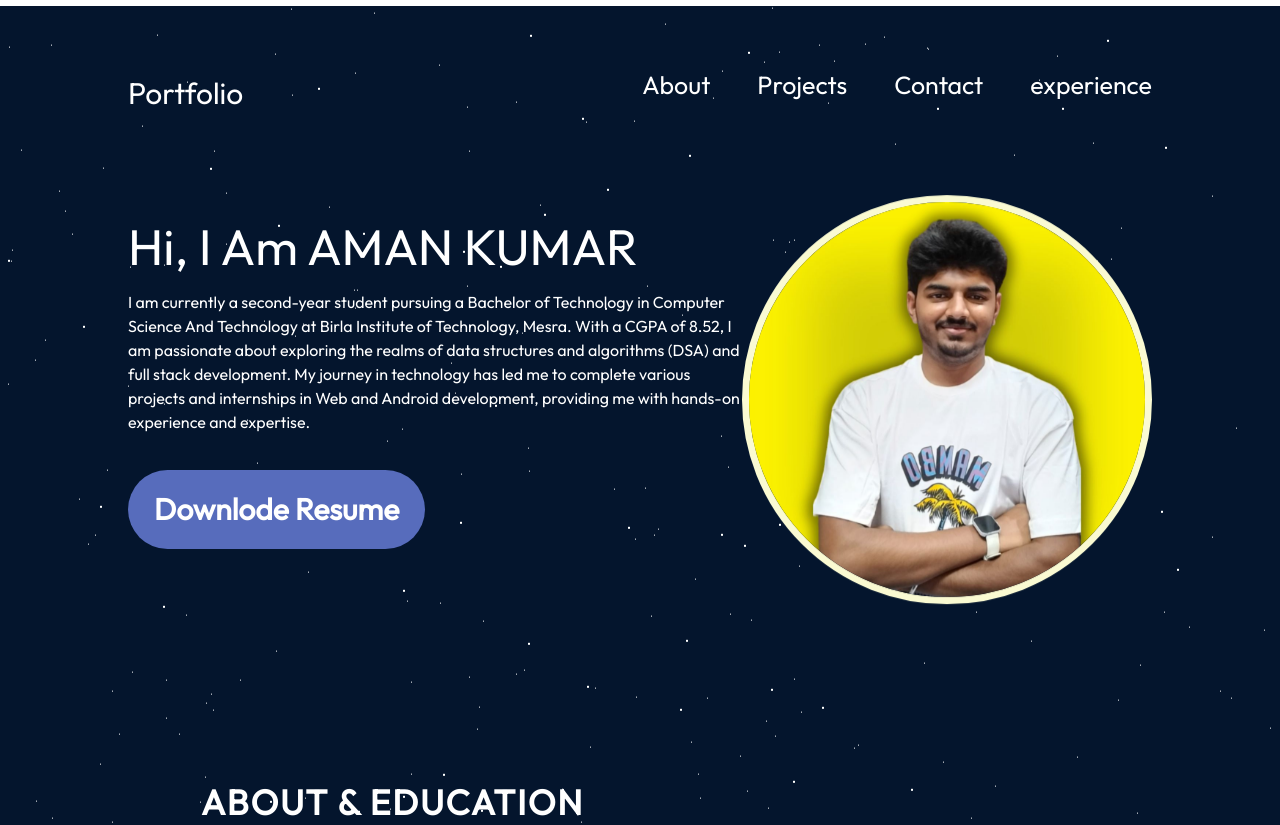
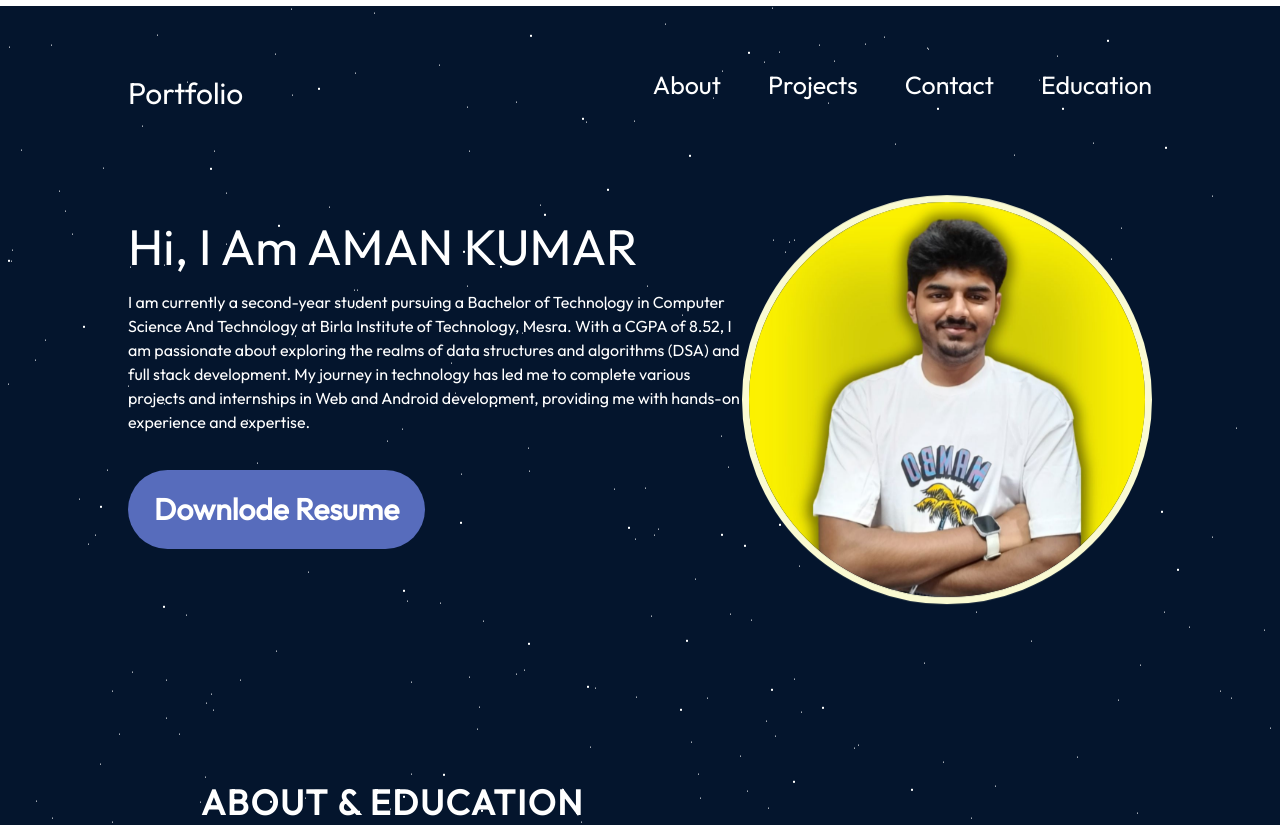
Before and after one commit to AMANKUMAR187/portfolio, a React (Vite) app: page / in a window 1280 px wide. Shown: the top 825 px of the page. Built offline with nearby package versions, Linux system fonts and the light colour scheme.

Commit message:
Update navbar.jsx

```diff
--- a/src/component/navbar/navbar.jsx
+++ b/src/component/navbar/navbar.jsx
@@ -24,7 +24,7 @@ export const NavBar = () =>{
                 <li ><a href='#about'>About</a> </li>
                 <li ><a href='#projects'>Projects</a> </li>
                 <li ><a href='#contact'>Contact</a> </li>
-                <li ><a href='#experience'>experience</a> </li>
+                <li ><a href='#education'>Education</a> </li>
 
             </ul>
         </div>
```
